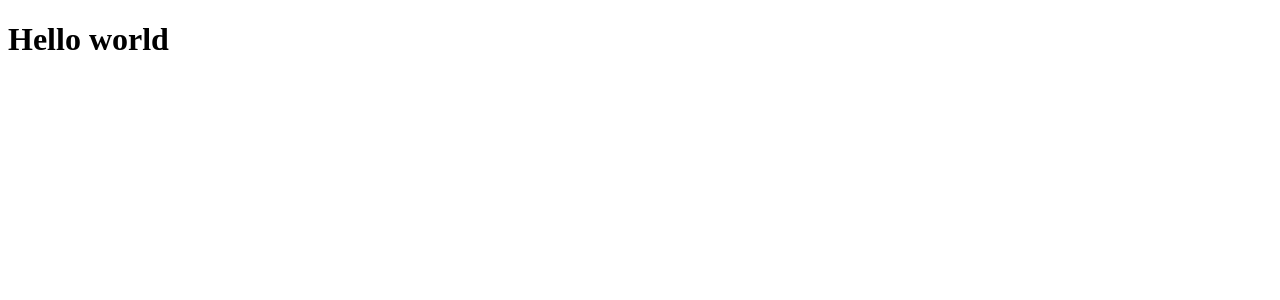
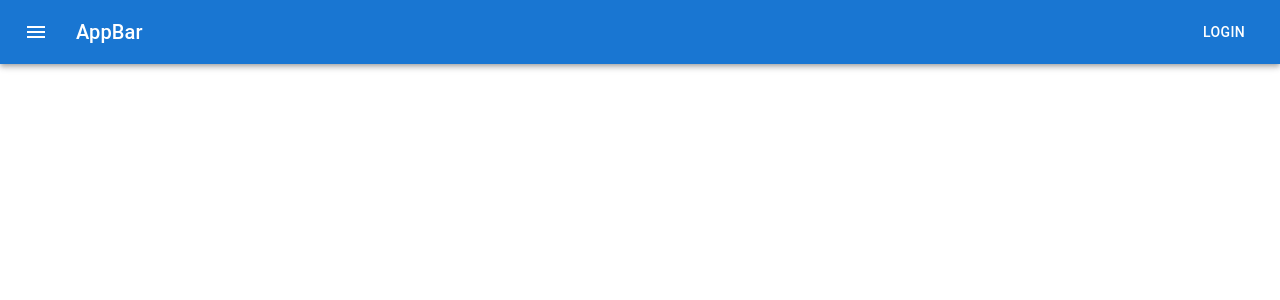
Before and after one commit to Jaime9611/bug-tracker-front, a React (Vite) app: page / in a window 1280 px wide. Shown: the top 300 px of the page. Built offline with nearby package versions, Linux system fonts and the light colour scheme.

Commit message:
Added Header and fixed aliases with vite

```diff
--- a/src/app.tsx
+++ b/src/app.tsx
@@ -1,3 +1,12 @@
-const App = () => <h1>Hello world</h1>;
+import { CssBaseline } from '@mui/material';
+
+import { Header } from '@features/ui';
+
+const App = () => (
+  <>
+    <CssBaseline />
+    <Header />
+  </>
+);
 
 export default App;
--- a/src/features/ui/header/header.component.tsx
+++ b/src/features/ui/header/header.component.tsx
@@ -16,7 +16,7 @@ export default function Header() {
         <MenuIcon />
       </IconButton>
       <Typography variant="h6" component="div" sx={{ flexGrow: 1 }}>
-        News
+        AppBar
       </Typography>
       <Button color="inherit">Login</Button>
     </Navbar>
--- a/src/main.tsx
+++ b/src/main.tsx
@@ -1,7 +1,7 @@
 import React from 'react';
 import ReactDOM from 'react-dom/client';
 import './index.css';
-import App from './App';
+import App from './app';
 
 ReactDOM.createRoot(document.getElementById('root') as HTMLElement).render(
   <React.StrictMode>
--- a/vite.config.ts
+++ b/vite.config.ts
@@ -3,6 +3,7 @@
 
 import react from '@vitejs/plugin-react';
 import { defineConfig } from 'vite';
+import path from 'path';
 
 // https://vitejs.dev/config/
 export default defineConfig({
@@ -12,4 +13,9 @@ export default defineConfig({
     environment: 'jsdom',
     setupFiles: ['./src/setupTests.ts'],
   },
+  resolve: {
+    alias: {
+      '@features': path.resolve(__dirname, './src/features'),
+    },
+  },
 });
```
Also changed, not shown: 2 other files (tests, documents, lock files or other folders).
